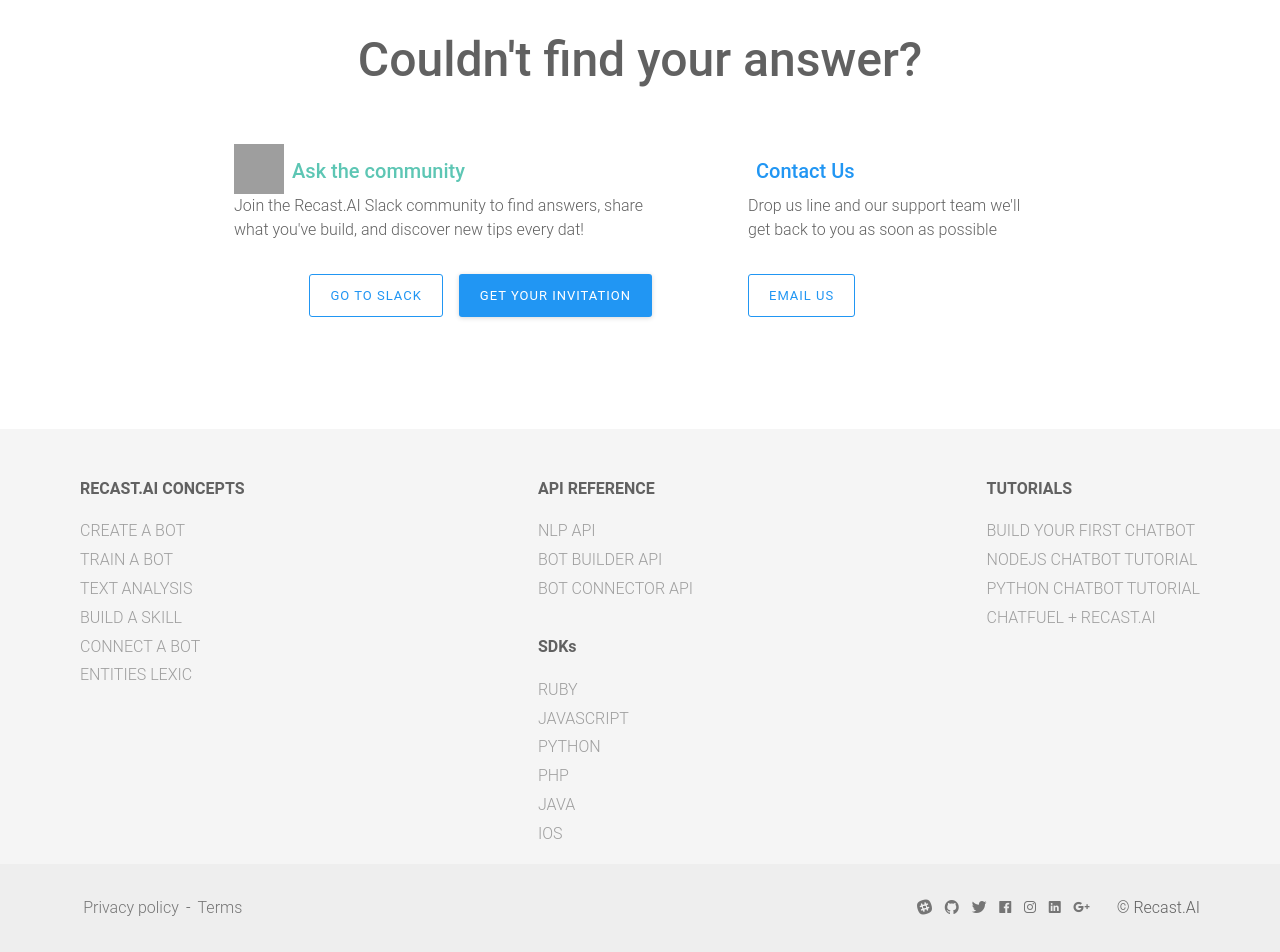
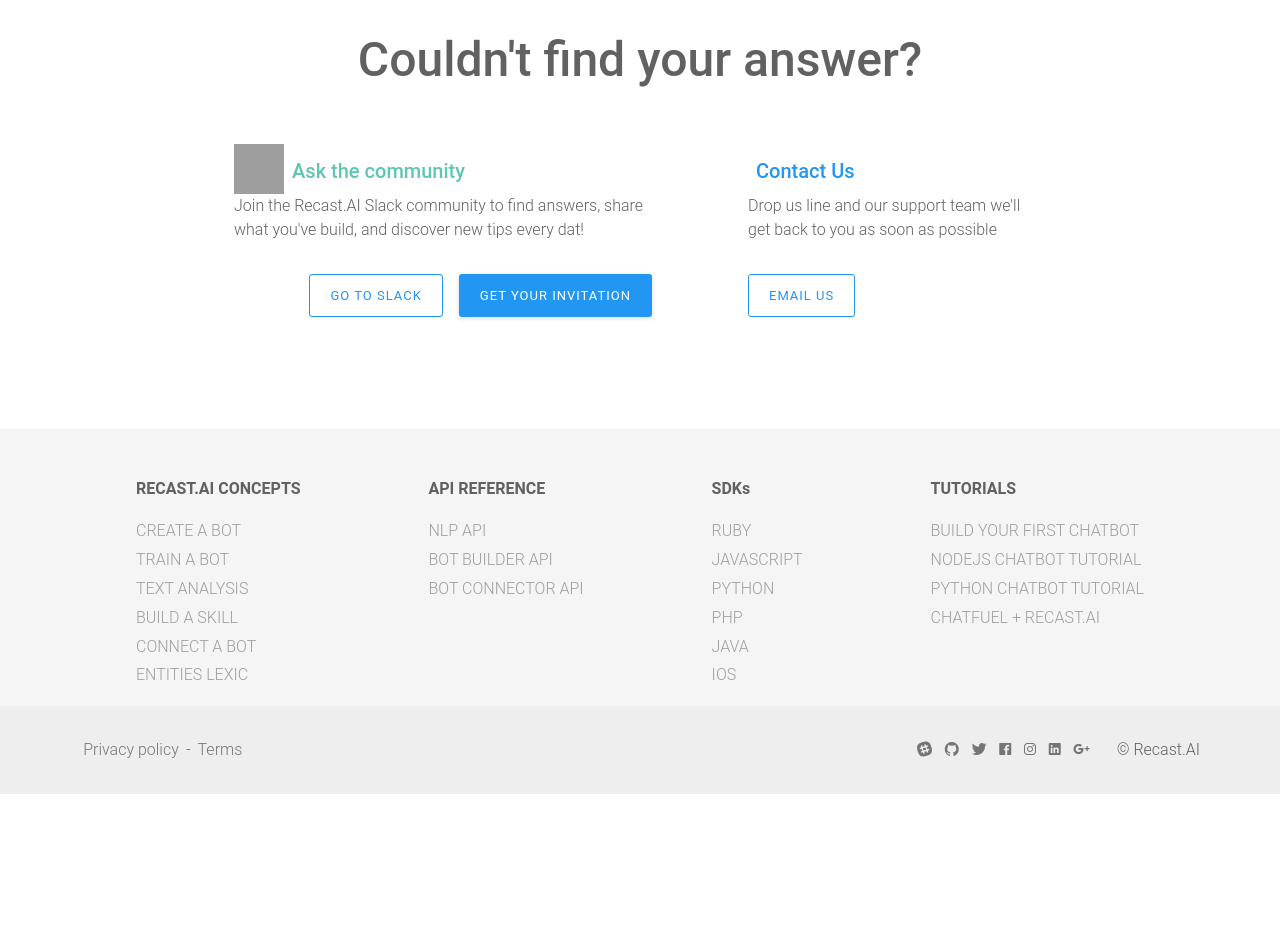
Before and after one commit to SAP-archive/docs, a Jekyll site: the page built from index.md, in a window 1280 px wide. Shown: the part 1182-2134 px from the top of the page. Built offline with Jekyll 4.4.1, drawn with Linux system fonts in a browser that asks for light colours; nearby versions of some CDN libraries; a style sheet for code colours, icons or effects is not loaded; after the commit the page ends 1976 px from its top, so only the background shows below that; grey boxes are pictures that could not be loaded.

Commit message:
fix(footer) fix design footer

```diff
--- a/_includes/footer.html
+++ b/_includes/footer.html
@@ -1,6 +1,7 @@
 <footer class="Footer">
   <div class="Footer-top">
-    <div>
+    <div class="container flex flex-content-between">
+      <div class="px1">
         <p class="Footer-top-title">{{ site.data.footer.sections[0].title }}</p>
         <div class="Footer-top-content">
           {% for item in site.data.footer.sections[0].sections %}
@@ -17,7 +18,7 @@
         </div>
       </div>
 
-    <div>
+      <div class="px1">
         <p class="Footer-top-title">{{ site.data.footer.sections[1].title }}</p>
         <div class="Footer-top-content">
           {% for item in site.data.footer.sections[1].sections %}
@@ -32,7 +33,9 @@
           {% endif %}
           {% endfor %}
         </div>
+      </div>
 
+      <div class="px1">
         <p class="Footer-top-title">{{ site.data.footer.sections[2].title }}</p>
         <div class="Footer-top-content">
           {% for item in site.data.footer.sections[2].sections %}
@@ -49,7 +52,7 @@
         </div>
       </div>
 
-    <div>
+      <div class="px1">
         <p class="Footer-top-title">{{ site.data.footer.sections[3].title }}</p>
         <div class="Footer-top-content">
           {% for item in site.data.footer.sections[3].sections %}
@@ -66,7 +69,7 @@
         </div>
       </div>
     </div>
-
+  </div>
   <div class="Footer-bottom">
     <div>
       <a target="_blank" rel="noopener noreferrer" href="https://recast.ai/privacy-policy" class="Footer-bottom-link">
--- a/_sass/recast/_footer.scss
+++ b/_sass/recast/_footer.scss
@@ -1,8 +1,6 @@
 .Footer {
 
   .Footer-top {
-    display: flex;
-    justify-content: space-between;
     background-color: $grey-100;
     padding: 1rem 5rem;
   }
```
Lines whose indentation alone changed are shown as unchanged.
